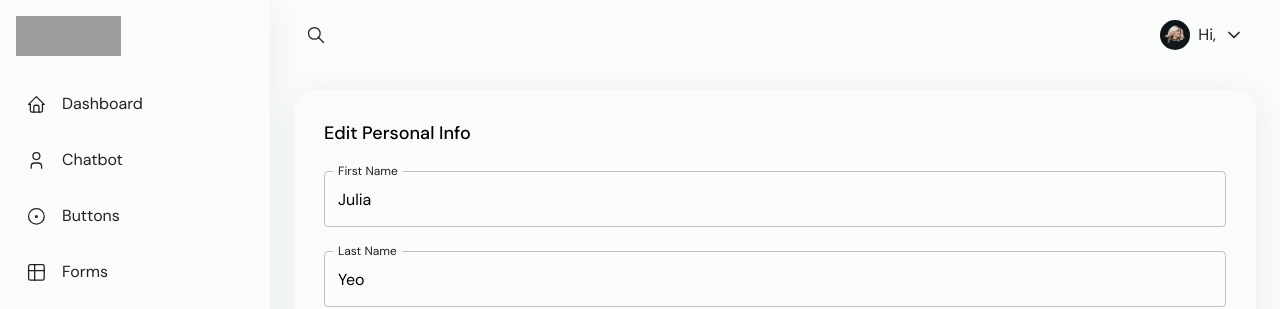
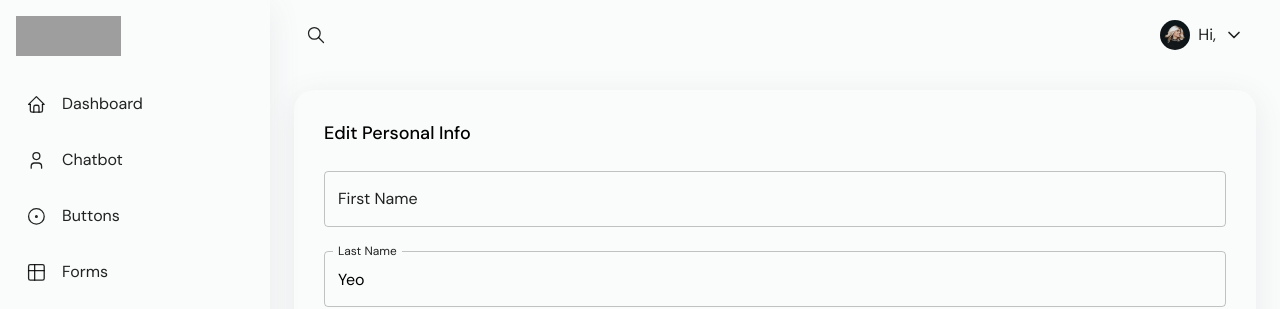
Before and after one commit to FIRE-BCS/finance-pro, a Next.js app: page /editPersonal in a window 1280 px wide. Shown: the top 309 px of the page. Built offline with nearby package versions, Linux system fonts and the light colour scheme; grey boxes are pictures that could not be loaded.

Commit message:
edited the personal edit form

```diff
--- a/app/(DashboardLayout)/editPersonal/page.tsx
+++ b/app/(DashboardLayout)/editPersonal/page.tsx
@@ -49,6 +49,16 @@ const Forms = () => {
     const [dobError, setDOBError] = useState(false);
     const [emailErrorMessage, setEmailErrorMessage] = useState("");
 
+
+    let customerData;
+
+    if (typeof window !== "undefined") {
+      const data = window.sessionStorage.getItem("data");
+      customerData = data ? JSON.parse(data) : {};
+    } else {
+      customerData = {};
+    }
+
     return (
       <Grid container spacing={3}>
         <Grid item xs={12} lg={12}>
@@ -59,7 +69,7 @@ const Forms = () => {
                 id="name-basic"
                 label="First Name"
                 variant="outlined"
-                defaultValue="Julia"
+                defaultValue={customerData.firstName}
                 onChange={(e) => {
                   if (e.target.value === ""){
                     setFirstNameError(true)
```
